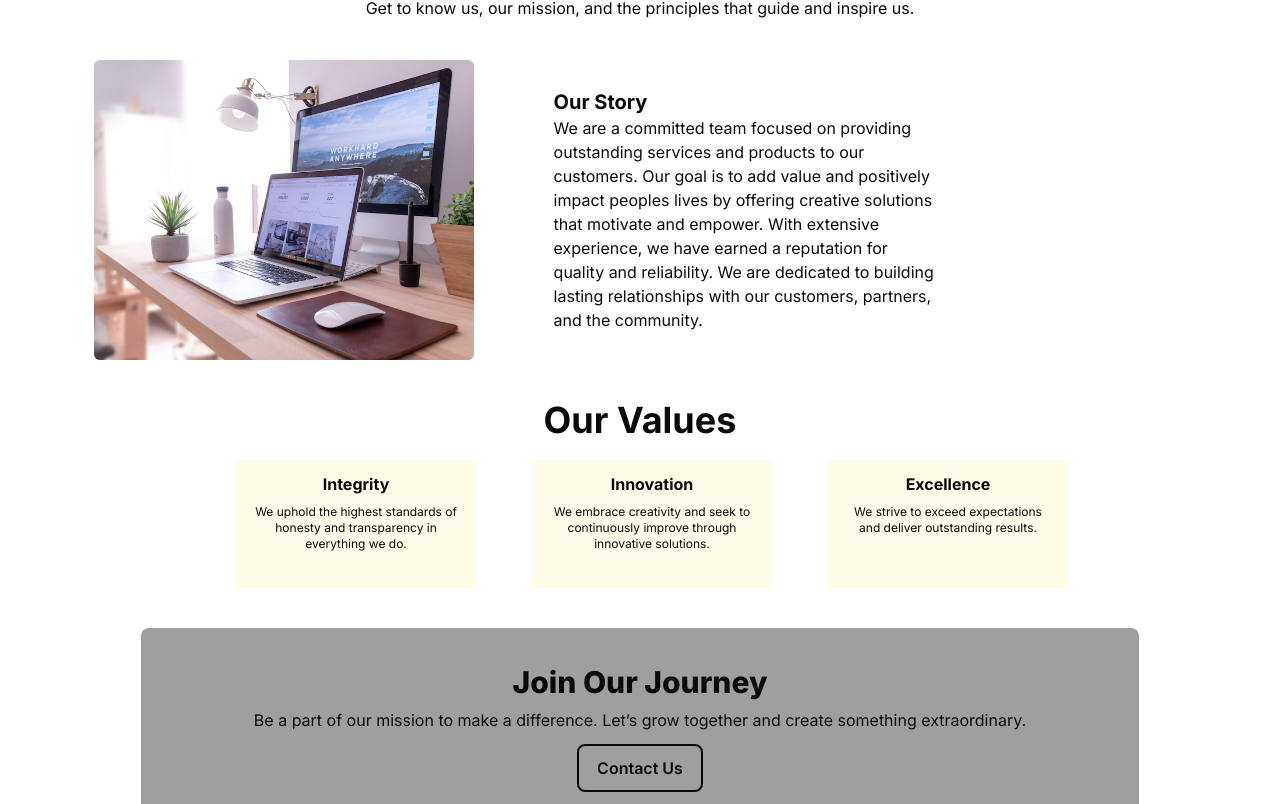
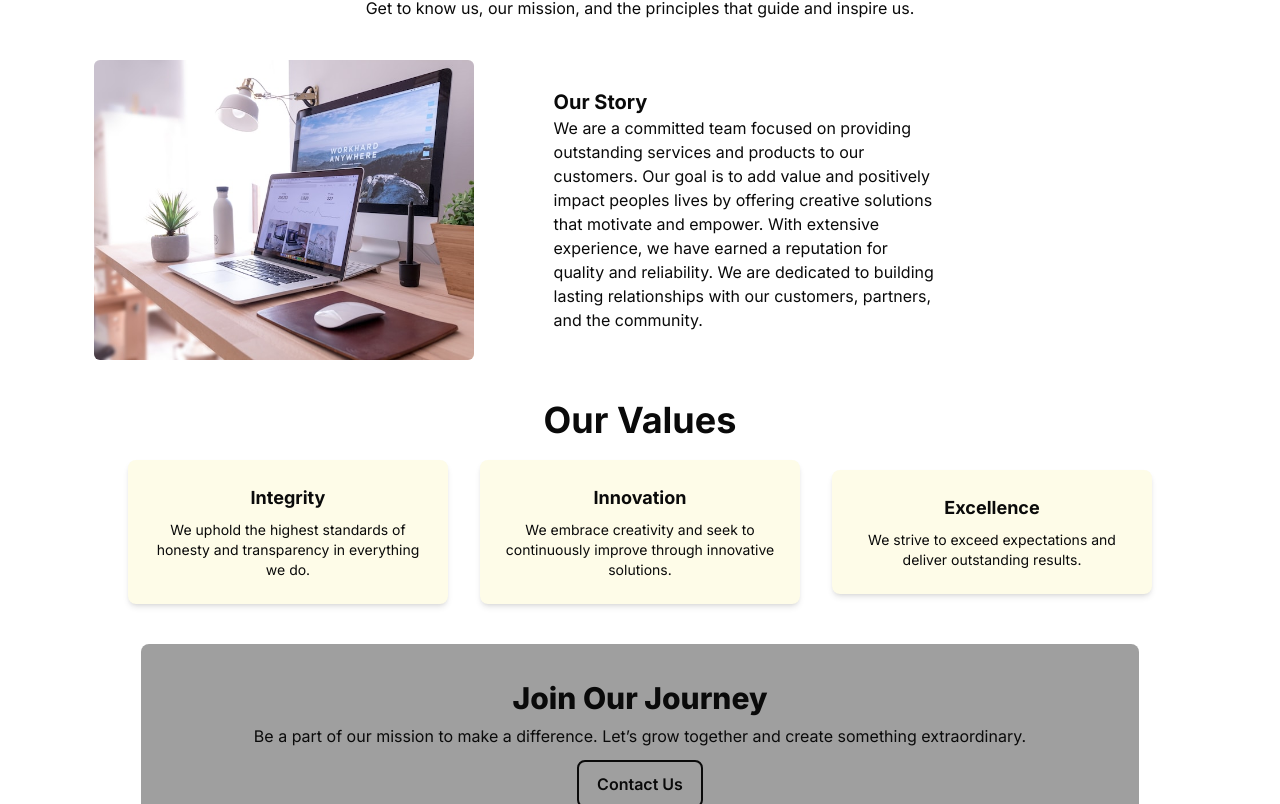
Before and after one commit to Mnafees76/uiux-Hackathon-N, a Next.js app: page /about in a window 1280 px wide. Shown: the part 434-1238 px from the top of the page. Built offline with nearby package versions, Linux system fonts and the light colour scheme.

Commit message:
set image

```diff
--- a/src/app/about/aboutus.tsx
+++ b/src/app/about/aboutus.tsx
@@ -14,7 +14,7 @@ export default function About_us() {
             width={300}
             height={300}
             alt="Outdoor Bar Table"
-            className="rounded-md object-cover  w-full md:w-[500px] md:h-[300px] ml-2 sm:ml-0"
+            className="rounded-md object-cover  w-full md:w-[500px] md:h-[300px] sm:ml-0"
           />
         </div>
         <div className="w-full md:w-[50%] md:ml-20 mt-6 md:mt-0 px-2 sm:px-0">
--- a/src/app/about/hero.tsx
+++ b/src/app/about/hero.tsx
@@ -7,7 +7,7 @@ export default function Herob() {
     <main className="w-full relative flex flex-col justify-center items-center h-[200px] sm:h-[300px] max-w-screen-2xl mx-auto">
     {/* Background Layer */}
     <div
-className="absolute inset-0 bg-cover bg-center h-[200px] sm:h-[300px] sm:mx-5 ml-3"
+className="absolute inset-0 bg-cover bg-center h-[200px] sm:h-[300px] sm:mx-5 ml-3 mr-3"
 style={{
   backgroundImage: "url('/images/s.hero.jpeg')",
   opacity: 0.8,
--- a/src/app/cart/page.tsx
+++ b/src/app/cart/page.tsx
@@ -9,8 +9,8 @@ export default function cart(){
         <div>
              <Header2/>
              <Cart_T/>
-             <Cart/>
-             <Fcenter/>
+              <Cart/>
+              <Fcenter/>
              <Footer/>
         </div>
     )
--- a/src/app/page.tsx
+++ b/src/app/page.tsx
@@ -1,7 +1,7 @@
 import Header from "@/components/Header";
 import Hearo from "@/components/Hearo";
 
-import Image from "next/image";
+
 import Products from "./products/page";
 import Mprod from "@/components/Mprod";
 import Asgaardsofa from "@/components/Asgaard sofa";
--- a/src/components/Our Blogs.tsx
+++ b/src/components/Our Blogs.tsx
@@ -16,7 +16,7 @@ export default function OurBlogs() {
         {/* Product 1 */}
         <div className="text-center">
           <Image
-            src="/imags/p8.jpeg"
+            src="/images/p8.jpeg"
             width={300}
             height={300}
             alt="Trenton Modular Sofa"
@@ -33,7 +33,7 @@ export default function OurBlogs() {
         {/* Product 2 */}
         <div className="text-center">
           <Image
-            src="/imags/p9.jpeg"
+            src="/images/p9.jpeg"
             width={300}
             height={300}
             alt="Granite Dining Table"
@@ -53,7 +53,7 @@ export default function OurBlogs() {
         {/* Product 3 */}
         <div className="text-center">
           <Image
-            src="/imags/p10.jpeg"
+            src="/images/p10.jpeg"
             width={300}
             height={300}
             alt="Outdoor Bar Table"
--- a/src/components/Our Values.tsx
+++ b/src/components/Our Values.tsx
@@ -1,24 +1,24 @@
 export default function OurValues() {
   return (
     <main>
-        <div className="w-full mt-10  max-w-screen-2xl mx-auto ">
+      <div className="w-full mt-10 max-w-screen-2xl mx-auto px-4 sm:px-6 lg:px-8">
         <h1 className="text-4xl font-bold text-center">Our Values</h1>
-          <div className="w-full flex flex-col md:flex-row justify-center items-center space-y-8 md:space-y-0 md:space-x-14 mx-3 mt-5 ">
-            <div className="bg-yellow-50 w-full md:w-60 h-32 px-4 py-3  mr-3 sm:mr-0 ">
-              <h1 className="text-center font-bold">Integrity</h1>
-              <p className="text-center text-xs mt-2">
+        <div className="w-full flex flex-col md:flex-row justify-center items-center gap-8 mt-5">
+          <div className="bg-yellow-50 w-full md:w-72 lg:w-80 h-auto p-6 rounded-lg shadow-md">
+            <h1 className="text-center font-bold text-lg">Integrity</h1>
+            <p className="text-center text-sm mt-2">
               We uphold the highest standards of honesty and transparency in everything we do.
             </p>
           </div>
-            <div className="bg-yellow-50 w-full md:w-60 h-32 px-4 py-3   mr-3 sm:mr-0 ">
-              <h1 className="text-center font-bold">Innovation</h1>
-              <p className="text-center text-xs mt-2">
+          <div className="bg-yellow-50 w-full md:w-72 lg:w-80 h-auto p-6 rounded-lg shadow-md">
+            <h1 className="text-center font-bold text-lg">Innovation</h1>
+            <p className="text-center text-sm mt-2">
               We embrace creativity and seek to continuously improve through innovative solutions.
             </p>
           </div>
-            <div className="bg-yellow-50 w-full md:w-60 h-32 px-4 py-3   mr-3 sm:mr-0 ">
-              <h1 className="text-center font-bold">Excellence</h1>
-              <p className="text-center text-xs mt-2">
+          <div className="bg-yellow-50 w-full md:w-72 lg:w-80 h-auto p-6 rounded-lg shadow-md">
+            <h1 className="text-center font-bold text-lg">Excellence</h1>
+            <p className="text-center text-sm mt-2">
               We strive to exceed expectations and deliver outstanding results.
             </p>
           </div>
--- a/src/components/c_hero.tsx
+++ b/src/components/c_hero.tsx
@@ -15,9 +15,6 @@ style={{
         }}
       ></div>
 
-
-
-
       {/* Rocket Image */}
       <div className="w-full relative flex justify-center items-center mb-20 sm:mb-[85px]">
         <Image
@@ -25,7 +22,7 @@ style={{
           width={80}
           height={80}
           alt="Rocket Single Seater"
-        className="h-auto object-contain max-w-full w-[40px]  sm:w-[80px]  sm:h-[80px]"
+          className="h-auto object-contain max-w-full w-[40px] sm:w-[80px] sm:h-[80px]"
         />
       </div>
 
@@ -35,15 +32,13 @@ style={{
       </div>
 
       {/* Breadcrumb Navigation */}
-    <div className="absolute sm:bottom-14 flex justify-center items-center text-xs sm:text-base mt-2 sm:mt-0 mb-0  sm:mb-11">
+      <div className="absolute sm:bottom-14 flex justify-center items-center text-xs sm:text-base mt-2 sm:mt-0 mb-0 sm:mb-11">
         <Link href="/">
-     <span className="text-gray-700 mr-1 sm:mr-2">Home</span>
+          <span className="text-gray-700 hover:text-gray-900 transition-colors duration-200 mr-1 sm:mr-2">Home</span>
         </Link>
         <FaChevronRight className="text-gray-700" />
-
         <span className="text-gray-700 ml-1 sm:ml-2">Cart</span>
-
       </div>
     </main>
-  )
+  );
 }
--- a/src/components/shop_hero.tsx
+++ b/src/components/shop_hero.tsx
@@ -21,7 +21,7 @@ style={{
     {/* Rocket Image */}
     <div className="w-full relative flex justify-center items-center mb-20 sm:mb-[85px]">
       <Image
-        src="/imags/sp2.png"
+        src="/images/sp2.png"
         width={80}
         height={80}
         alt="Rocket Single Seater"
```
Also changed, not shown: src/components/Mprod.tsx (+2 -2 lines). Lines whose indentation alone changed are shown as unchanged.
